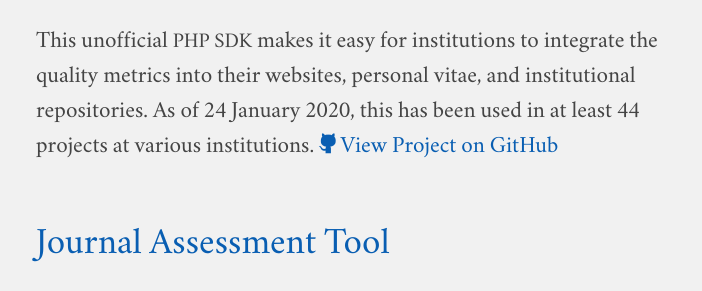
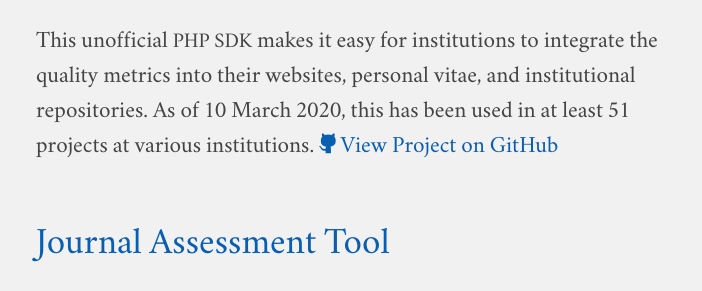
Before and after one commit to jaredhowland/jaredhowland.github.io, a Jekyll site: the page built from content/projects.md, in a window 1280 px wide and 900 px high, scrolled down 2244 px. Shown: the part 227-518 px from the top of the window, without its empty margins (284-986 px from the left). Built offline with Jekyll 4.4.1, drawn with Linux system fonts in a browser that asks for light colours; comment, search, counter and statistics services are not loaded.

Commit message:
Update projects.md

```diff
--- a/content/projects.md
+++ b/content/projects.md
@@ -31,7 +31,7 @@ I presented this to <span class="caps">UALC</span> who then decided to use this
 
 Scopus is an abstract and citation database created by Elsevier. It incorporates important bibliometric data about publications (journal articles, books, and other published materials) to help researchers find high-quality research. It is also used to help researchers determine the relative strength of the publications they wish to submit manuscripts and to track various measures of quality of their existing publications.
 
-This unofficial <span class="caps">PHP SDK</span> makes it easy for institutions to integrate the quality metrics into their websites, personal vitae, and institutional repositories. As of 24 January 2020, this has been used in at least 44 projects at various institutions. <a class="watch btn" href="https://github.com/HBLL-Collection-Development/scopus-api"><i class="icon-github"></i> View Project on GitHub</a>
+This unofficial <span class="caps">PHP SDK</span> makes it easy for institutions to integrate the quality metrics into their websites, personal vitae, and institutional repositories. As of 10 March 2020, this has been used in at least 51 projects at various institutions. <a class="watch btn" href="https://github.com/HBLL-Collection-Development/scopus-api"><i class="icon-github"></i> View Project on GitHub</a>
 
 ## [Journal Assessment Tool][2]
 ### 2009–Present
```
